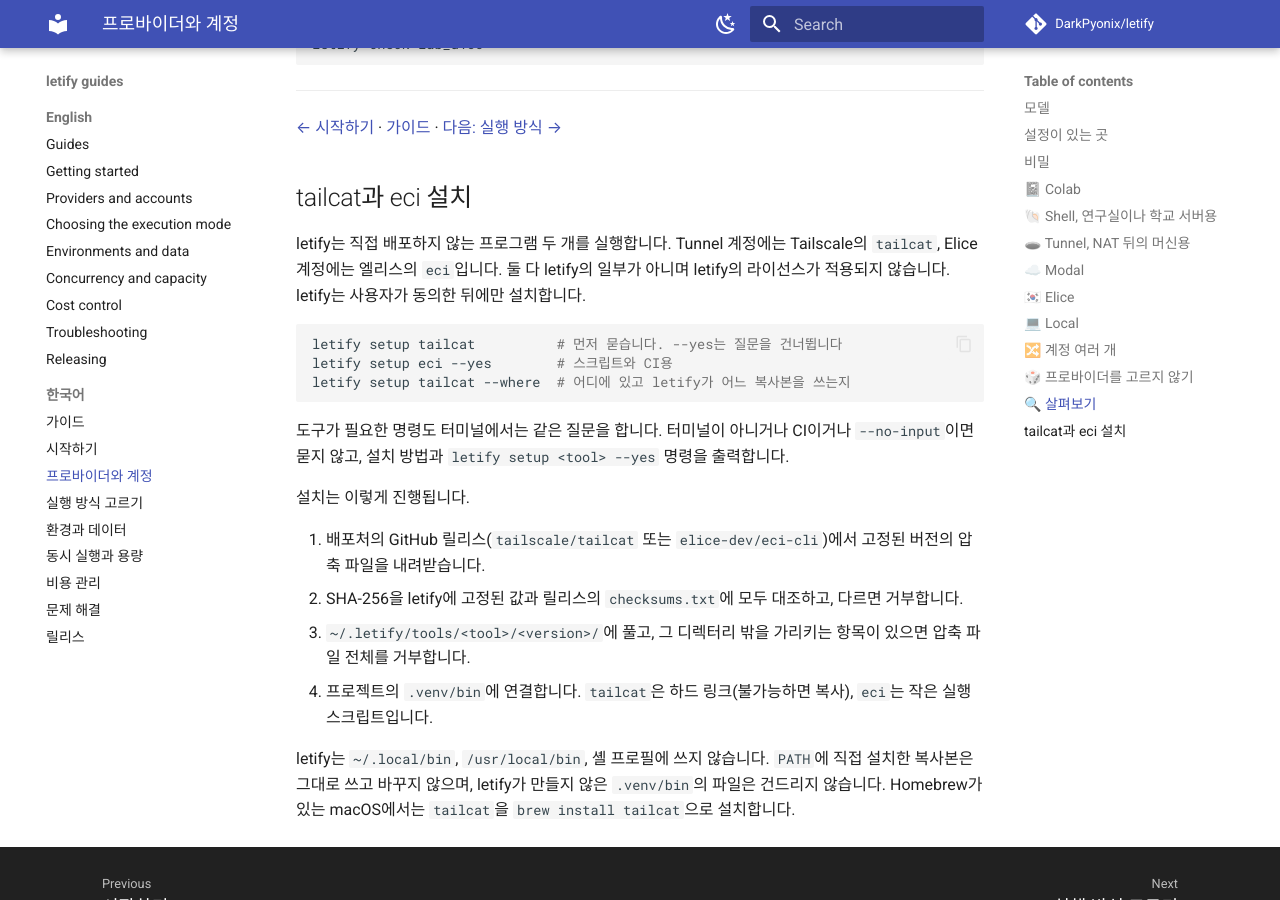
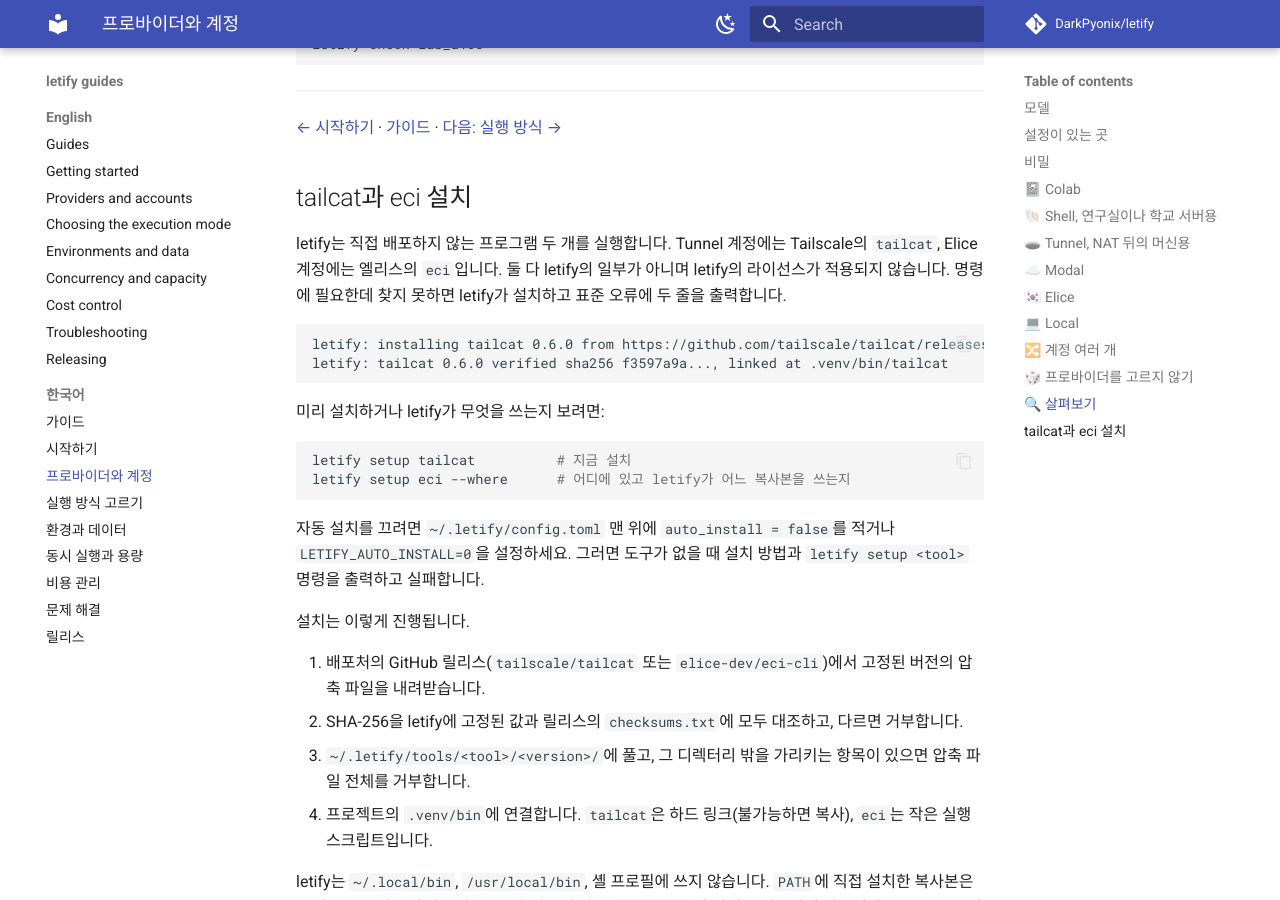
Before and after one commit to DarkPyonix/letify, an MkDocs documentation site: the page built from docs/guide/ko/02-프로바이더.md, in a window 1280 px wide and 900 px high, scrolled down 8188 px. Built offline with MkDocs 1.6.1 and Material for MkDocs 9.7.7, drawn with Linux system fonts in a browser that asks for light colours; comment, search, counter and statistics services are not loaded; some of the changed text lies outside the part shown.

Commit message:
Docs: Describe automatic tool install and auto_install in the guides

````diff
--- a/docs/guide/ko/02-프로바이더.md
+++ b/docs/guide/ko/02-프로바이더.md
@@ -166,7 +166,7 @@
 letify client shell connect --name home_box
 ```
 
-`tailcat`이 없고 터미널에서 실행 중이면 설치할지 묻습니다. 거절하거나 터미널이 아니거나 SSH 서버가 없으면 그 머신에 맞는 설치 방법을 그대로 출력하고 종료합니다. 둘 다 있으면 내 머신에서 실행할 명령 하나를 출력합니다.
+`tailcat`이 없으면 [tailcat과 eci 설치](#tailcat과-eci-설치)대로 설치합니다. 자동 설치를 꺼 두었거나 SSH 서버가 없으면 그 머신에 맞는 설치 방법을 그대로 출력하고 종료합니다. 둘 다 있으면 내 머신에서 실행할 명령 하나를 출력합니다.
 
 ```
 letify login tunnel home_box --connect eyJ0YWlsY2F0Ijoi...
@@ -226,10 +226,10 @@
 access_token_env = "ELICE_ACCESS_TOKEN"
 ```
 
-엘리스가 배포하는 명령줄 도구 `eci`로 Elice Cloud Infrastructure를 다룹니다. `eci`가 없으면 `letify login elice`가 설치할지 묻습니다. 직접 설치해도 됩니다.
+엘리스가 배포하는 명령줄 도구 `eci`로 Elice Cloud Infrastructure를 다룹니다. 처음 필요할 때 letify가 설치합니다. 미리 설치해도 됩니다.
 
 ```bash
-letify setup eci                 # 확인을 받은 뒤 엘리스의 릴리스를 내려받음
+letify setup eci                 # 엘리스의 릴리스를 내려받음
 curl -fsSL https://raw.githubusercontent.com/elice-dev/eci-cli/main/scripts/install.sh | sh
 ```
 
@@ -322,15 +322,21 @@
 
 ## tailcat과 eci 설치
 
-letify는 직접 배포하지 않는 프로그램 두 개를 실행합니다. Tunnel 계정에는 Tailscale의 `tailcat`, Elice 계정에는 엘리스의 `eci`입니다. 둘 다 letify의 일부가 아니며 letify의 라이선스가 적용되지 않습니다. letify는 사용자가 동의한 뒤에만 설치합니다.
+letify는 직접 배포하지 않는 프로그램 두 개를 실행합니다. Tunnel 계정에는 Tailscale의 `tailcat`, Elice 계정에는 엘리스의 `eci`입니다. 둘 다 letify의 일부가 아니며 letify의 라이선스가 적용되지 않습니다. 명령에 필요한데 찾지 못하면 letify가 설치하고 표준 오류에 두 줄을 출력합니다.
+
+```
+letify: installing tailcat 0.6.0 from https://github.com/tailscale/tailcat/releases/download/v0.6.0/tailcat_0.6.0_linux_amd64.tar.gz into ~/.letify/tools/tailcat/0.6.0
+letify: tailcat 0.6.0 verified sha256 f3597a9a..., linked at .venv/bin/tailcat
+```
+
+미리 설치하거나 letify가 무엇을 쓰는지 보려면:
 
 ```bash
-letify setup tailcat          # 먼저 묻습니다. --yes는 질문을 건너뜁니다
-letify setup eci --yes        # 스크립트와 CI용
-letify setup tailcat --where  # 어디에 있고 letify가 어느 복사본을 쓰는지
+letify setup tailcat          # 지금 설치
+letify setup eci --where      # 어디에 있고 letify가 어느 복사본을 쓰는지
 ```
 
-도구가 필요한 명령도 터미널에서는 같은 질문을 합니다. 터미널이 아니거나 CI이거나 `--no-input`이면 묻지 않고, 설치 방법과 `letify setup <tool> --yes` 명령을 출력합니다.
+자동 설치를 끄려면 `~/.letify/config.toml` 맨 위에 `auto_install = false`를 적거나 `LETIFY_AUTO_INSTALL=0`을 설정하세요. 그러면 도구가 없을 때 설치 방법과 `letify setup <tool>` 명령을 출력하고 실패합니다.
 
 설치는 이렇게 진행됩니다.
 
````
Also changed, not shown: docs/guide/02-providers.md (+14 -8 lines), docs/locales/README_ko.md (+1 -1 lines), README.md.
